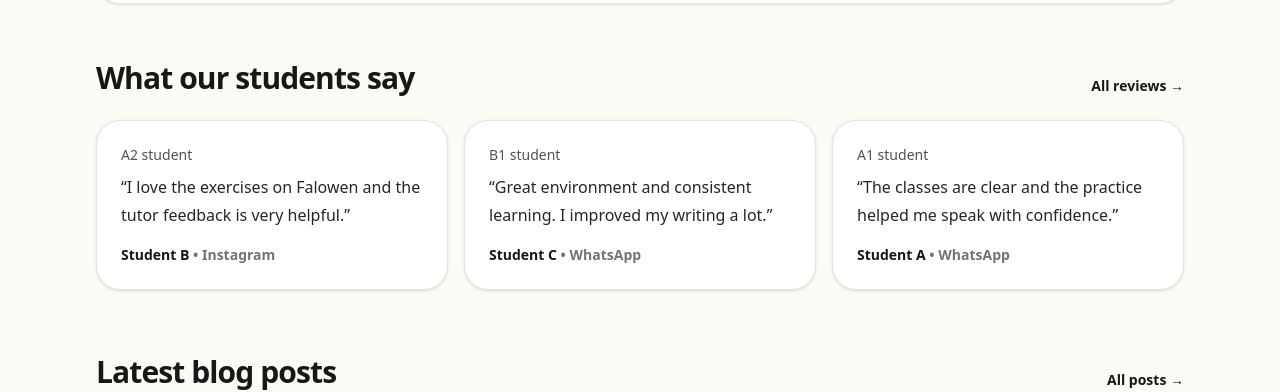
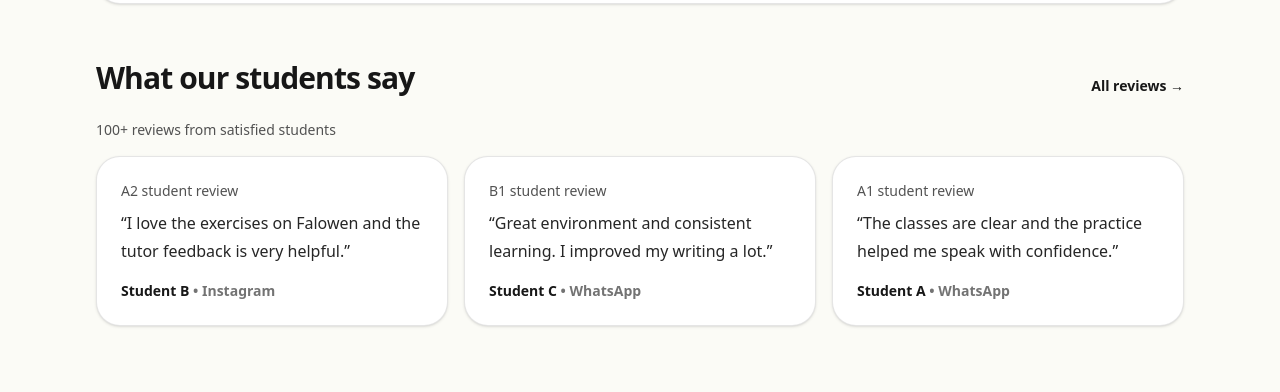
Before and after one commit to learngermanghana/learngermanghana-site, a Next.js app: page / in a window 1280 px wide. Shown: the part 2379-2771 px from the top of the page. Built offline with nearby package versions, Linux system fonts and the light colour scheme; no server answers.

Commit message:
Improve reviews cards with star labeling and pagination controls

```diff
--- a/src/components/RandomReviews.tsx
+++ b/src/components/RandomReviews.tsx
@@ -1,6 +1,6 @@
 "use client";
 
-import { useMemo } from "react";
+import { useMemo, useState } from "react";
 import type { Review } from "@/data/content";
 
 function shuffle<T>(arr: T[]) {
@@ -12,20 +12,80 @@ function shuffle<T>(arr: T[]) {
   return a;
 }
 
+function formatReviewType(level: string) {
+  const clean = level.trim();
+  if (!clean) return "Student review";
+
+  if (/^\d+(\.\d+)?$/.test(clean)) {
+    return `${clean}-star review`;
+  }
+
+  if (/\d/.test(clean) && /star/i.test(clean)) {
+    return clean;
+  }
+
+  return `${clean} student review`;
+}
+
 export function RandomReviews({ reviews, count = 6 }: { reviews: Review[]; count?: number }) {
-  const picked = useMemo(() => shuffle(reviews).slice(0, count), [reviews, count]);
+  const [page, setPage] = useState(0);
+  const shuffledReviews = useMemo(() => shuffle(reviews), [reviews]);
+  const total = shuffledReviews.length;
+  const totalPages = Math.max(1, Math.ceil(total / count));
+  const start = page * count;
+  const end = start + count;
+  const picked = shuffledReviews.slice(start, end);
+
+  function goNext() {
+    setPage((current) => (current + 1) % totalPages);
+  }
+
+  function goPrevious() {
+    setPage((current) => (current - 1 + totalPages) % totalPages);
+  }
 
   return (
-    <div className="grid gap-4 md:grid-cols-2 lg:grid-cols-3">
-      {picked.map((r, idx) => (
-        <div key={idx} className="rounded-3xl border border-black/10 bg-white p-6 shadow-sm">
-          <div className="text-sm text-neutral-600">{r.level} student</div>
-          <div className="mt-2 text-neutral-800 leading-7">“{r.text}”</div>
-          <div className="mt-4 text-sm font-semibold">
-            {r.name}{r.source ? <span className="text-neutral-500"> • {r.source}</span> : null}
+    <div>
+      <div className="mb-4 flex flex-wrap items-center justify-between gap-3">
+        <div className="text-sm text-neutral-600">100+ reviews from satisfied students</div>
+        {total > count ? (
+          <div className="flex items-center gap-2">
+            <button
+              type="button"
+              onClick={goPrevious}
+              className="rounded-xl border border-black/10 bg-white px-3 py-1.5 text-sm font-semibold text-neutral-700 hover:bg-neutral-50"
+            >
+              ← Previous
+            </button>
+            <button
+              type="button"
+              onClick={goNext}
+              className="rounded-xl border border-black/10 bg-white px-3 py-1.5 text-sm font-semibold text-neutral-700 hover:bg-neutral-50"
+            >
+              Next →
+            </button>
           </div>
+        ) : null}
+      </div>
+
+      <div className="grid gap-4 md:grid-cols-2 lg:grid-cols-3">
+        {picked.map((r, idx) => (
+          <div key={`${r.name}-${start + idx}`} className="rounded-3xl border border-black/10 bg-white p-6 shadow-sm">
+            <div className="text-sm text-neutral-600">{formatReviewType(r.level)}</div>
+            <div className="mt-2 text-neutral-800 leading-7">“{r.text}”</div>
+            <div className="mt-4 text-sm font-semibold">
+              {r.name}
+              {r.source ? <span className="text-neutral-500"> • {r.source}</span> : null}
+            </div>
+          </div>
+        ))}
+      </div>
+
+      {total > count ? (
+        <div className="mt-4 text-sm text-neutral-500">
+          Showing {start + 1}–{Math.min(end, total)} of {total} reviews
         </div>
-      ))}
+      ) : null}
     </div>
   );
 }
```
